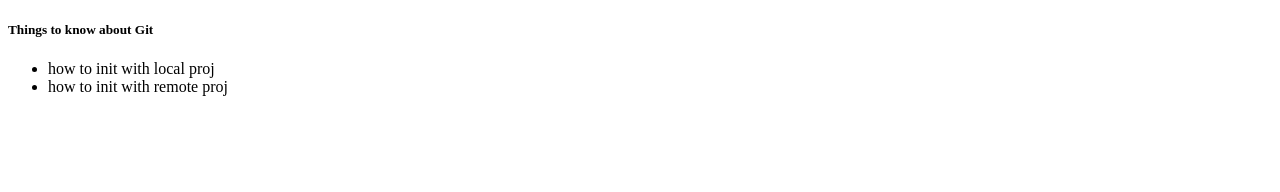
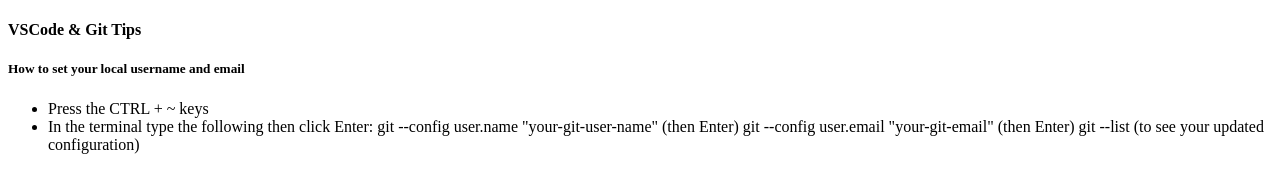
Before and after one commit to nerdiloo/vscode-n-git, a plain HTML site: page index.html in a window 1280 px wide. Drawn offline with Linux system fonts and the light colour scheme.

Commit message:
updated title and added How To Set Local User and Email Tip

```diff
--- a/index.html
+++ b/index.html
@@ -4,15 +4,22 @@
 <head>
     <meta charset="UTF-8">
     <meta name="viewport" content="width=device-width, initial-scale=1.0">
-    <title>Document</title>
+    <title>VSCode &amp; Git Tips</title>
 </head>
 
 <body>
-    <h5>Things to know about Git</h5>
+    <h4>VSCode &amp; Git Tips</h4>
+
+    <h5>How to set your local username and email</h5>
     <ul>
-        <li>how to init with local proj</li>
-        <li>how to init with remote proj</li>
+        <li>Press the CTRL + ~ keys</li>
+        <li>In the terminal type the following then click Enter:
+            git --config user.name "your-git-user-name" (then Enter)
+            git --config user.email "your-git-email" (then Enter)
+            git --list (to see your updated configuration)
+        </li>
     </ul>
+
 </body>
 
 </html>
```
